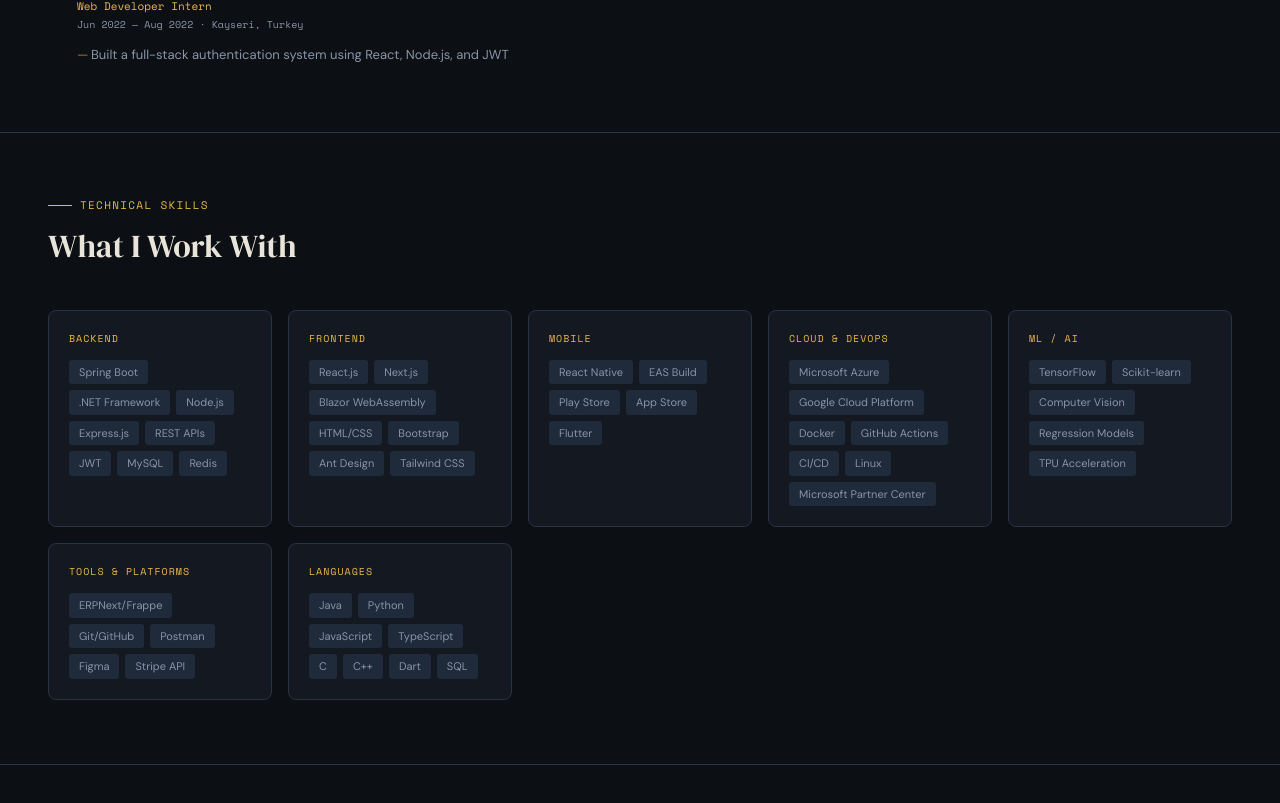
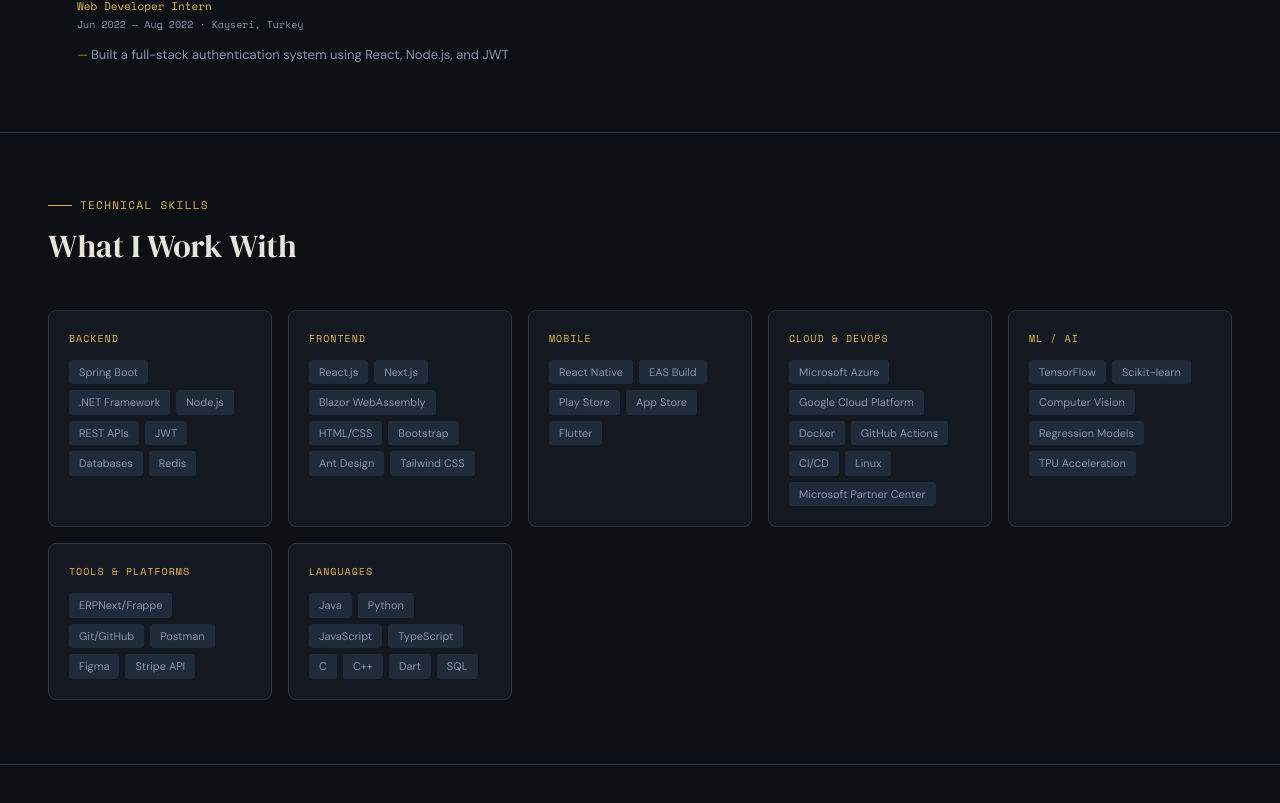
Before and after one commit to Sara-Abouroumia/sara-abouroumia-portfolio, a Next.js app: page / in a window 1280 px wide. Shown: the part 1777-2580 px from the top of the page. Built offline with nearby package versions, Linux system fonts and the light colour scheme.

Commit message:
refactor: migrate Skills to Tailwind classes

```diff
--- a/app/components/Skills.tsx
+++ b/app/components/Skills.tsx
@@ -1,3 +1,5 @@
+import SectionLabel from './SectionLabel'
+
 type SkillGroup = {
   category: string
   skills: string[]
@@ -6,7 +8,7 @@
 const skillGroups: SkillGroup[] = [
   {
     category: 'Backend',
-       skills: ['Spring Boot', '.NET Framework', 'Node.js', 'Express.js', 'REST APIs', 'JWT', 'MySQL', 'Redis'],
+    skills: ['Spring Boot', '.NET Framework', 'Node.js', 'REST APIs', 'JWT', 'Databases', 'Redis'],
   },
   {
     category: 'Frontend',
@@ -36,76 +38,30 @@
 
 export default function Skills() {
   return (
-       <section id="skills" style={{
-         padding: '64px 48px',
-         borderBottom: '1px solid #2a3245',
-       }}>
+    <section id="skills" className="px-12 py-16 border-b border-border">
+      <SectionLabel text="Technical Skills" />
 
-         <div style={{
-           display: 'flex',
-           alignItems: 'center',
-           gap: '8px',
-           marginBottom: '8px',
-         }}>
-           <div style={{ width: '24px', height: '1px', background: '#e8b84b' }} />
-           <span style={{
-             fontFamily: 'var(--font-mono)',
-             fontSize: '11px',
-             color: '#e8b84b',
-             letterSpacing: '0.12em',
-             textTransform: 'uppercase',
-           }}>
-             Technical Skills
-           </span>
-         </div>
-
-         <h2 style={{
-           fontFamily: 'var(--font-serif)',
-           fontSize: '32px',
-           color: '#e8e4d9',
-           marginBottom: '40px',
-         }}>
+      <h2 className="font-serif text-[32px] text-foreground mb-10">
         What I Work With
       </h2>
 
-         <div style={{
-           display: 'grid',
-           gridTemplateColumns: 'repeat(auto-fit, minmax(220px, 1fr))',
-           gap: '16px',
-         }}>
+      <div className="grid grid-cols-[repeat(auto-fit,minmax(220px,1fr))] gap-4">
         {skillGroups.map((group) => (
           <div
             key={group.category}
-               style={{
-                 background: '#141820',
-                 border: '1px solid #2a3245',
-                 borderRadius: '8px',
-                 padding: '20px',
-               }}
+            className="bg-card border border-border rounded-lg p-5"
+
           >
-               <div style={{
-                 fontFamily: 'var(--font-mono)',
-                 fontSize: '10px',
-                 color: '#e8b84b',
-                 letterSpacing: '0.1em',
-                 textTransform: 'uppercase',
-                 marginBottom: '14px',
-               }}>
+            <div className="font-mono text-[10px] text-accent tracking-[0.1em] uppercase mb-3.5">
               {group.category}
             </div>
 
-               <div style={{ display: 'flex', flexWrap: 'wrap', gap: '6px' }}>
+            <div className="flex flex-wrap gap-1.5">
               {group.skills.map((skill) => (
                 <span
                   key={skill}
-                     style={{
-                       fontFamily: 'var(--font-sans)',
-                       fontSize: '11px',
-                       color: '#8a94a8',
-                       background: '#1f2a3a',
-                       padding: '4px 10px',
-                       borderRadius: '3px',
-                     }}
+                  className="font-sans text-[11px] text-muted bg-tag px-2.5 py-1 rounded-[3px]"
+
                 >
                   {skill}
                 </span>
```
Lines whose indentation alone changed are shown as unchanged.
